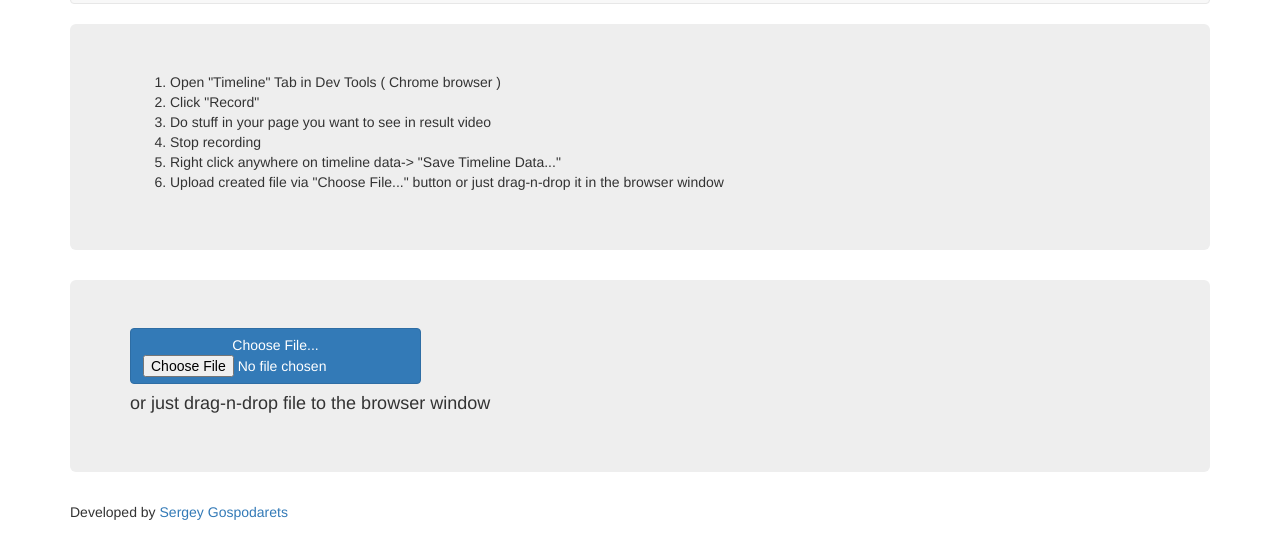
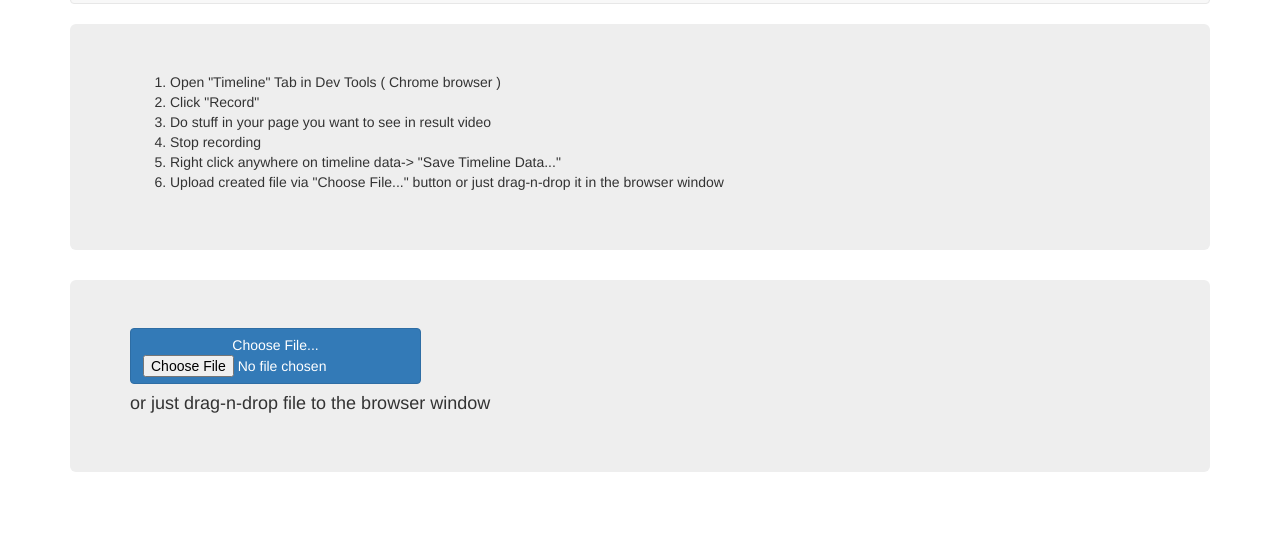
Before and after one commit to shospodarets/chrome-timeline-to-gif, a website with bundled scripts: page html/index.html in a window 1280 px wide. Shown: the part 54-612 px from the top of the page. Built offline with nearby package versions, Linux system fonts and the light colour scheme; files whose address does not match are found by name.

Commit message:
gh-pages update

```diff
--- a/html/index.html
+++ b/html/index.html
@@ -65,10 +65,6 @@
 
         <div class="image-wrapper"></div>
     </div>
-
-    <div class="footer">
-        Developed by <a href="http://blog.gospodarets.com/">Sergey Gospodarets</a>
-    </div>
 </div>
 
 <!-- LIBRARIES -->
```
